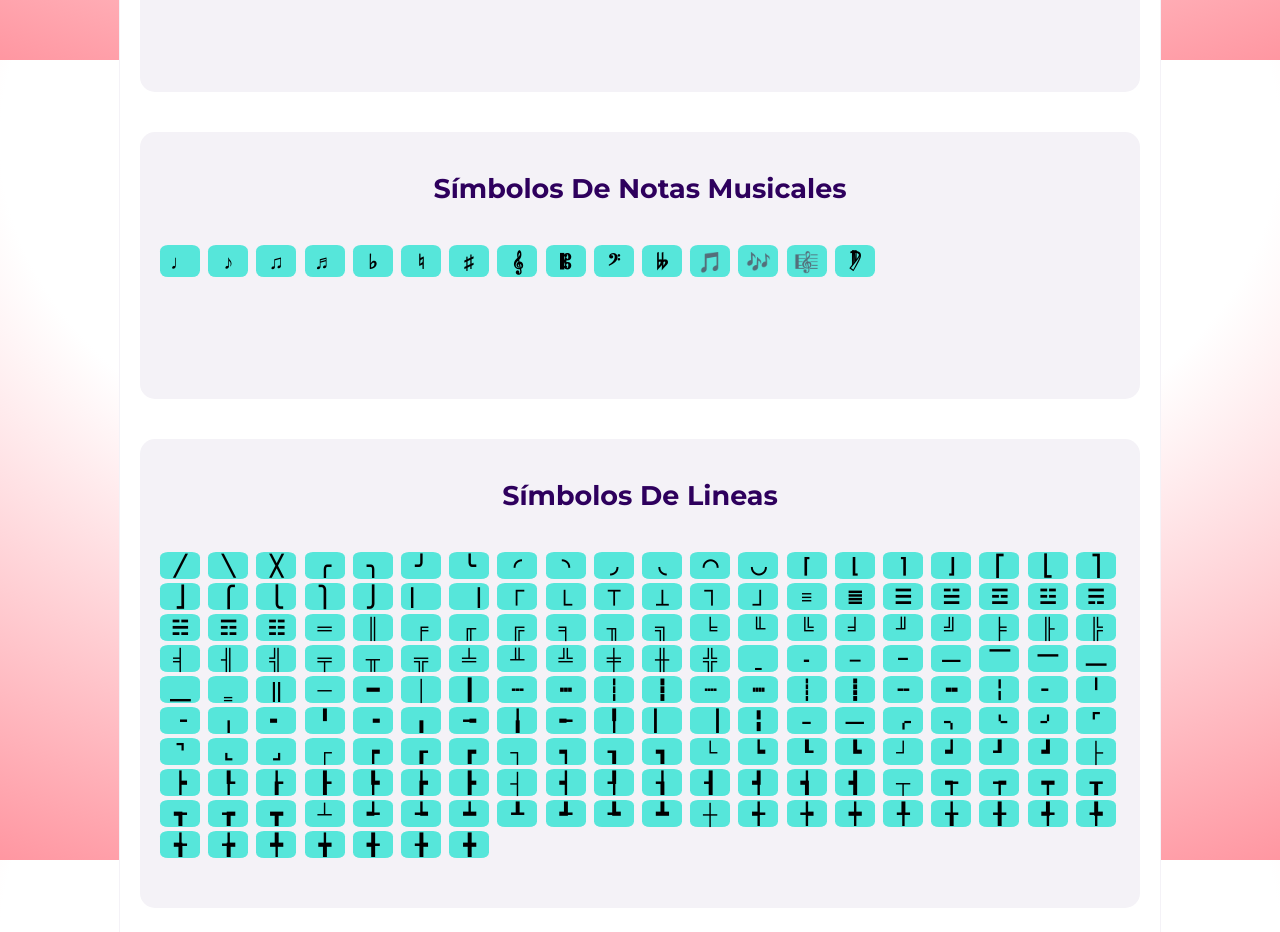
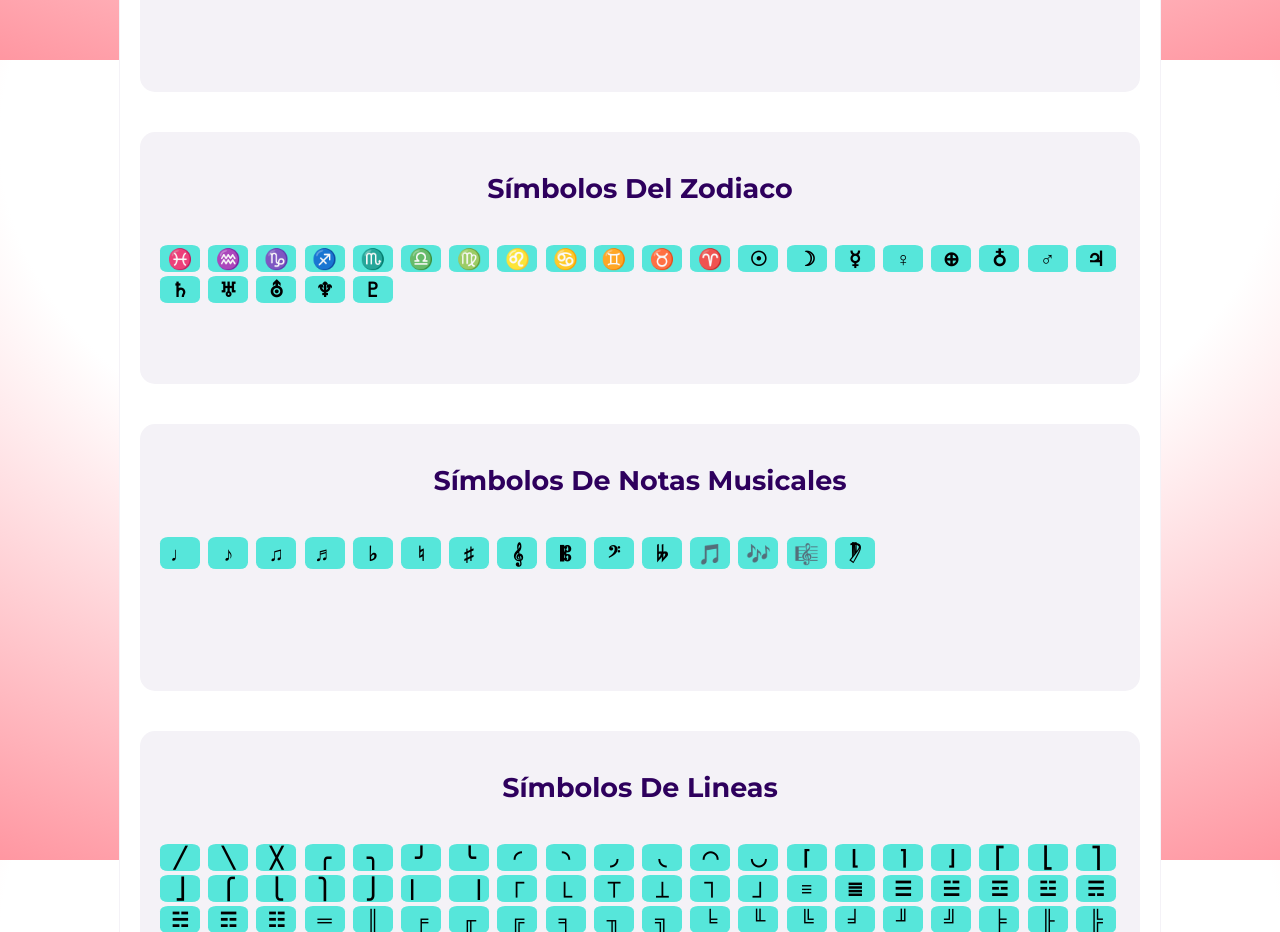
Before and after one commit to JUANESSMURF/Symbolite-page, a React (Vite) app: page / in a window 1280 px wide. Shown: the part 1540-2472 px from the top of the page. Built offline with nearby package versions, Linux system fonts and the light colour scheme.

Commit message:
Add SymZodiac reusing the same symbols Component

```diff
--- a/src/Components/Symbols.jsx
+++ b/src/Components/Symbols.jsx
@@ -4,6 +4,7 @@ import { SymChess } from "../Symbols/SymChess"
 import { SymCircles } from "../Symbols/SymCircles"
 import { SymLines } from "../Symbols/SymLines"
 import { SymX } from "../Symbols/SymX"
+import { SymZodiac } from "../Symbols/SymZodiac"
 
 
 
@@ -13,6 +14,7 @@ export const Symbols = ( showMessage ) => {
             <SymArrows showMessage={showMessage}/>
             <SymCircles />
             <SymChess />
+            <SymZodiac />
             <SymMusic />
             <SymLines />
             <SymX />
--- /dev/null
+++ b/src/Symbols/SymZodiac.jsx
@@ -0,0 +1,48 @@
+import { SymMessage } from "../Logic";
+
+
+
+export const SymZodiac = (showMessage) => {
+
+    const { message, handleButtonClick } = SymMessage(showMessage);
+
+    return (
+        <div className="buttons-container zodiac-container">
+            <div className="buttons-title-container">
+                <h2>Símbolos Del Zodiaco</h2>
+            </div>
+            {message && (
+                <div className="message">
+                    {message}
+                </div>
+            )}
+            <div className="button-symbols-container">
+                <button className="button-zodiac" onClick={() => handleButtonClick("♓", "♓")}>♓</button>
+                <button className="button-zodiac" onClick={() => handleButtonClick("♒", "♒")}>♒</button>
+                <button className="button-zodiac" onClick={() => handleButtonClick("♑", "♑")}>♑</button>
+                <button className="button-zodiac" onClick={() => handleButtonClick("♐", "♐")}>♐</button>
+                <button className="button-zodiac" onClick={() => handleButtonClick("♏", "♏")}>♏</button>
+                <button className="button-zodiac" onClick={() => handleButtonClick("♎", "♎")}>♎</button>
+                <button className="button-zodiac" onClick={() => handleButtonClick("♍", "♍")}>♍</button>
+                <button className="button-zodiac" onClick={() => handleButtonClick("♌", "♌")}>♌</button>
+                <button className="button-zodiac" onClick={() => handleButtonClick("♋", "♋")}>♋</button>
+                <button className="button-zodiac" onClick={() => handleButtonClick("♊", "♊")}>♊</button>
+                <button className="button-zodiac" onClick={() => handleButtonClick("♉", "♉")}>♉</button>
+                <button className="button-zodiac" onClick={() => handleButtonClick("♈", "♈")}>♈</button>
+                <button className="button-zodiac" onClick={() => handleButtonClick("☉", "☉")}>☉</button>
+                <button className="button-zodiac" onClick={() => handleButtonClick("☽", "☽")}>☽</button>
+                <button className="button-zodiac" onClick={() => handleButtonClick("☿", "☿")}>☿</button>
+                <button className="button-zodiac" onClick={() => handleButtonClick("♀", "♀")}>♀</button>
+                <button className="button-zodiac" onClick={() => handleButtonClick("⊕", "⊕")}>⊕</button>
+                <button className="button-zodiac" onClick={() => handleButtonClick("♁", "♁")}>♁</button>
+                <button className="button-zodiac" onClick={() => handleButtonClick("♂", "♂")}>♂</button>
+                <button className="button-zodiac" onClick={() => handleButtonClick("♃", "♃")}>♃</button>
+                <button className="button-zodiac" onClick={() => handleButtonClick("♄", "♄")}>♄</button>
+                <button className="button-zodiac" onClick={() => handleButtonClick("♅", "♅")}>♅</button>
+                <button className="button-zodiac" onClick={() => handleButtonClick("⛢", "⛢")}>⛢</button>
+                <button className="button-zodiac" onClick={() => handleButtonClick("♆", "♆")}>♆</button>
+                <button className="button-zodiac" onClick={() => handleButtonClick("♇", "♇")}>♇</button>
+            </div>
+        </div>
+    )
+}
```
Also changed, not shown: src/Symbols/Sym.jsx (deleted, +0 -18 lines).
